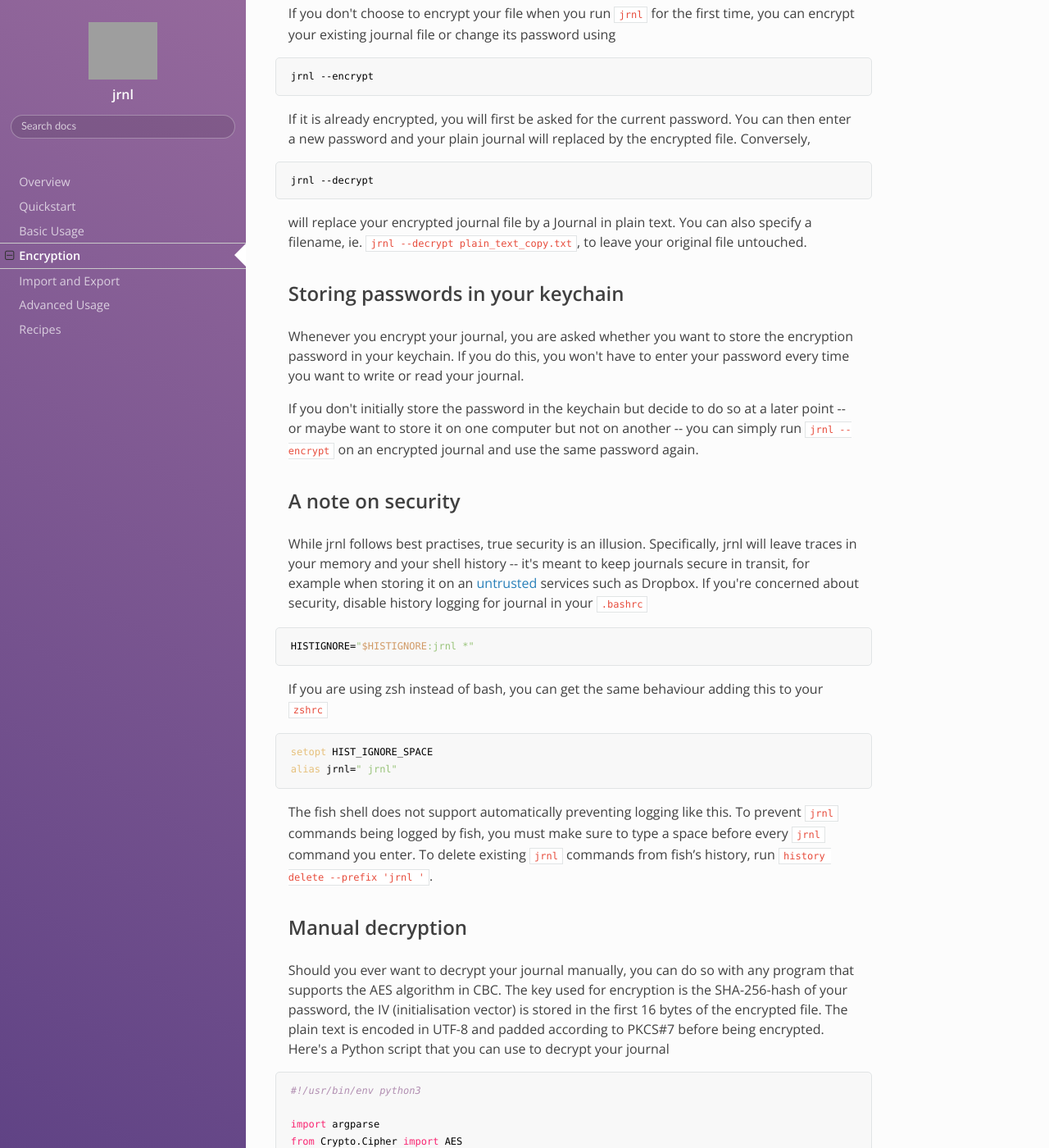
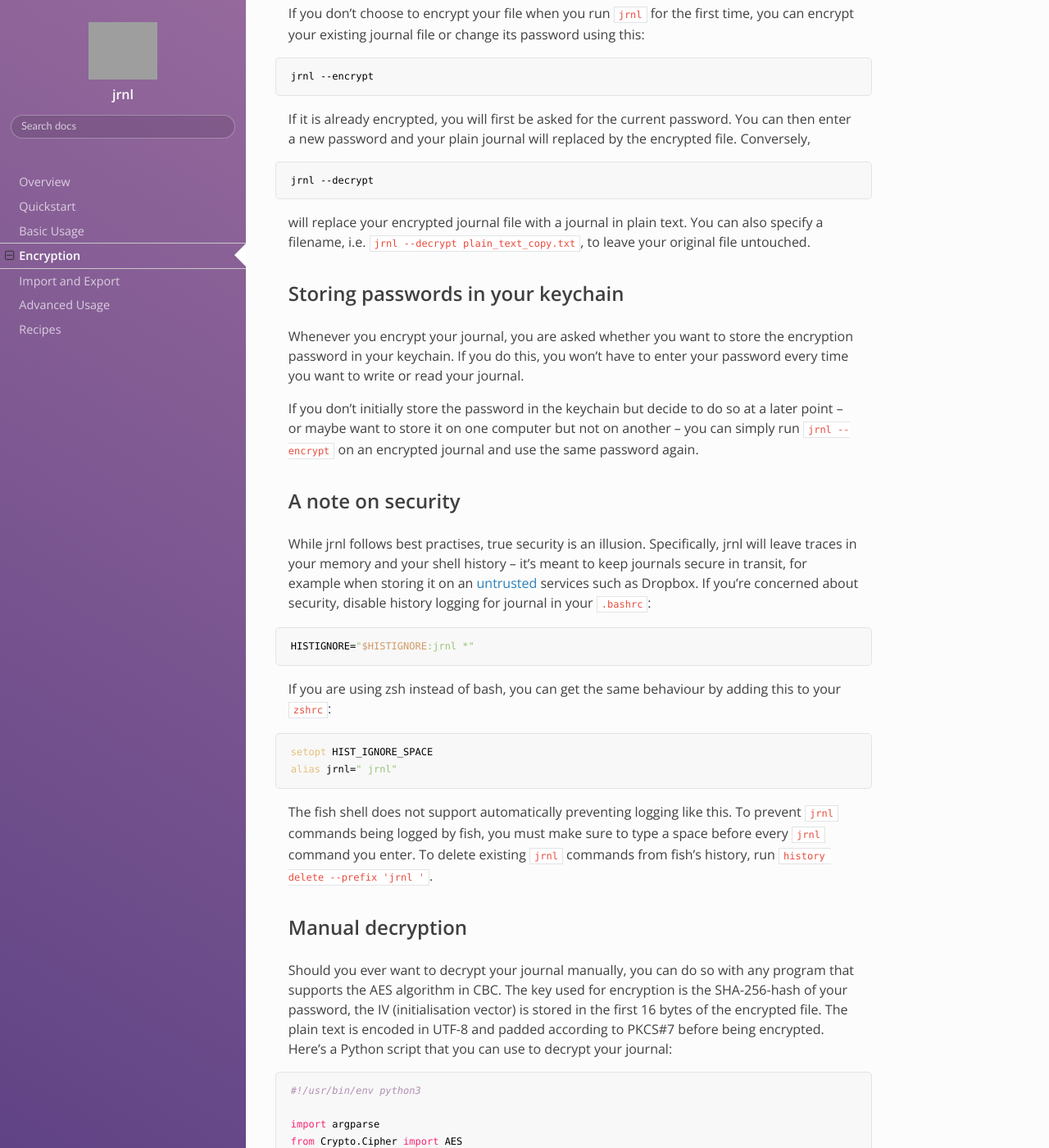
Before and after one commit to jrnl-org/jrnl, an MkDocs documentation site: the page built from docs/encryption.md, in a window 1280 px wide and 1400 px high, scrolled down 306 px. Shown: the whole window at 82% size. Built offline with MkDocs 1.6.1, drawn with Linux system fonts in a browser that asks for light colours; nearby versions of some CDN libraries; grey boxes are pictures that could not be loaded.

Commit message:
In Encryption docs, improve grammar and typography

````diff
--- a/docs/encryption.md
+++ b/docs/encryption.md
@@ -2,9 +2,9 @@
 
 ## Encrypting and decrypting
 
-If you don't choose to encrypt your file when you run
+If you don’t choose to encrypt your file when you run
 `jrnl` for the first time, you can encrypt
-your existing journal file or change its password using
+your existing journal file or change its password using this:
 
 ``` sh
 jrnl --encrypt
@@ -18,38 +18,38 @@ replaced by the encrypted file. Conversely,
 jrnl --decrypt
 ```
 
-will replace your encrypted journal file by a Journal in plain text. You
-can also specify a filename, ie. `jrnl --decrypt plain_text_copy.txt`,
+will replace your encrypted journal file with a journal in plain text. You
+can also specify a filename, i.e. `jrnl --decrypt plain_text_copy.txt`,
 to leave your original file untouched.
 
 ## Storing passwords in your keychain
 
 Whenever you encrypt your journal, you are asked whether you want to
 store the encryption password in your keychain. If you do this, you
-won't have to enter your password every time you want to write or read
+won’t have to enter your password every time you want to write or read
 your journal.
 
-If you don't initially store the password in the keychain but decide to
-do so at a later point -- or maybe want to store it on one computer but
-not on another -- you can simply run `jrnl --encrypt` on an encrypted
+If you don’t initially store the password in the keychain but decide to
+do so at a later point – or maybe want to store it on one computer but
+not on another – you can simply run `jrnl --encrypt` on an encrypted
 journal and use the same password again.
 
 ## A note on security
 
 While jrnl follows best practises, true security is an illusion.
 Specifically, jrnl will leave traces in your memory and your shell
-history -- it's meant to keep journals secure in transit, for example
+history – it’s meant to keep journals secure in transit, for example
 when storing it on an
 [untrusted](http://techcrunch.com/2014/04/09/condoleezza-rice-joins-dropboxs-board/)
-services such as Dropbox. If you're concerned about security, disable
-history logging for journal in your `.bashrc`
+services such as Dropbox. If you’re concerned about security, disable
+history logging for journal in your `.bashrc`:
 
 ``` sh
 HISTIGNORE="$HISTIGNORE:jrnl *"
 ```
 
-If you are using zsh instead of bash, you can get the same behaviour
-adding this to your `zshrc`
+If you are using zsh instead of bash, you can get the same behaviour by
+adding this to your `zshrc`:
 
 ``` sh
 setopt HIST_IGNORE_SPACE
@@ -69,8 +69,8 @@ with any program that supports the AES algorithm in CBC. The key used
 for encryption is the SHA-256-hash of your password, the IV
 (initialisation vector) is stored in the first 16 bytes of the encrypted
 file. The plain text is encoded in UTF-8 and padded according to PKCS\#7
-before being encrypted. Here's a Python script that you can use to
-decrypt your journal
+before being encrypted. Here’s a Python script that you can use to
+decrypt your journal:
 
 ``` python
 #!/usr/bin/env python3
````
